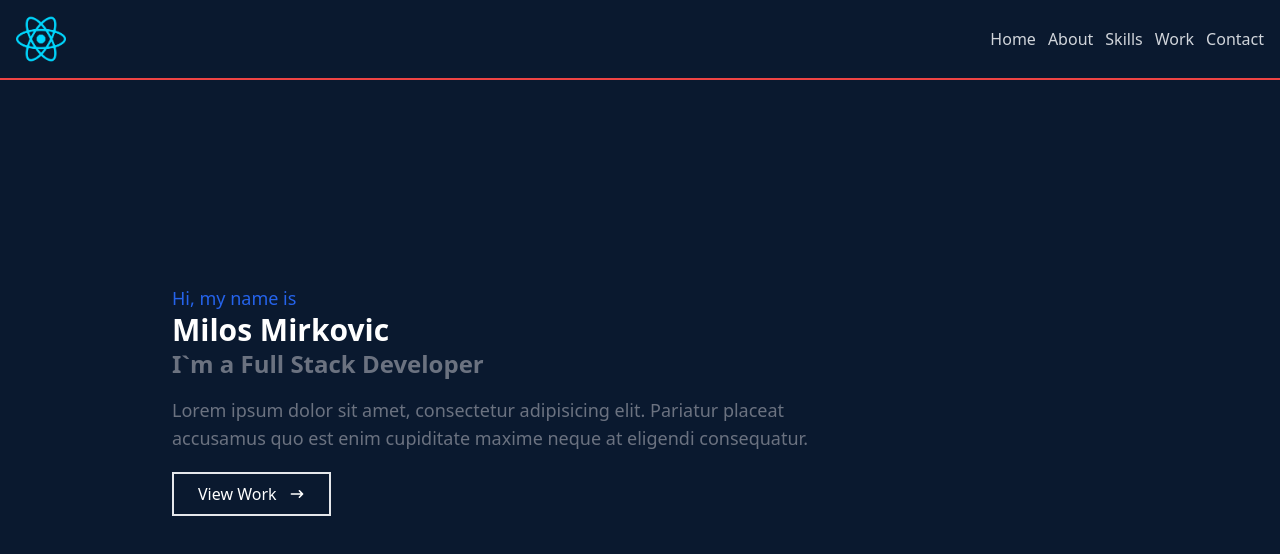
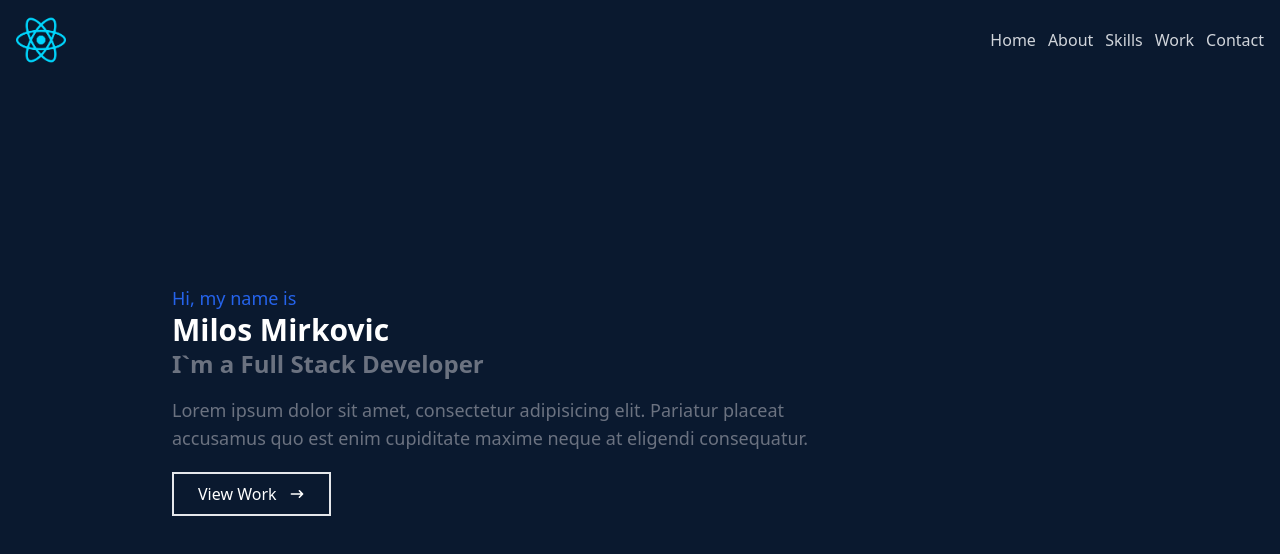
Before and after one commit to Milos191405/Portfolio-React, a React (Vite) app: page / in a window 1280 px wide. Shown: the top 554 px of the page. Built offline with nearby package versions, Linux system fonts and the light colour scheme.

Commit message:
removing border lines

```diff
--- a/src/components/Navbar.jsx
+++ b/src/components/Navbar.jsx
@@ -9,7 +9,7 @@
   const closeMenu = () => setNav(false);
 
   return (
-    <div className="fixed w-full h-[80px] flex justify-between items-center px-4 bg-[#0a192f] text-gray-300 border-b-2 border-red-500">
+    <div className="fixed w-full h-[80px] flex justify-between items-center px-4 bg-[#0a192f] text-gray-300">
       <div>
         <img src={Logo} alt="Logo" className="w-[50px]" />
       </div>
```
